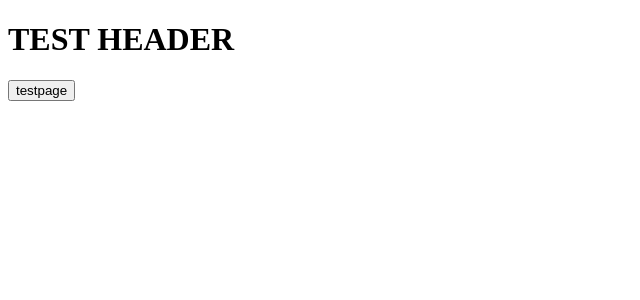
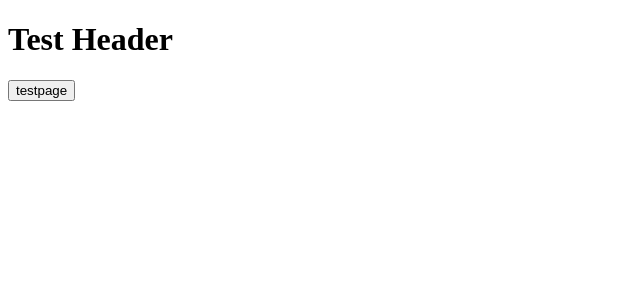
Before and after one commit to zahidhossain01/RemoteWeatherStation, a Next.js app in the folder rws-webapp/: page / in a window 1280 px wide. Shown: the top 300 px of the page, without its empty margins (0-640 px from the left). Built offline with nearby package versions, Linux system fonts and the light colour scheme.

Commit message:
test vercel fr fr final like actually

```diff
--- a/rws-webapp/src/pages/index.js
+++ b/rws-webapp/src/pages/index.js
@@ -20,7 +20,7 @@ export default function Home() {
         <link rel="icon" href="/favicon.ico" />
       </Head>
 
-      <h1>TEST HEADER</h1>
+      <h1>Test Header</h1>
       <button onClick={() => router.push('/testpage')}>testpage</button>
 
 
```
